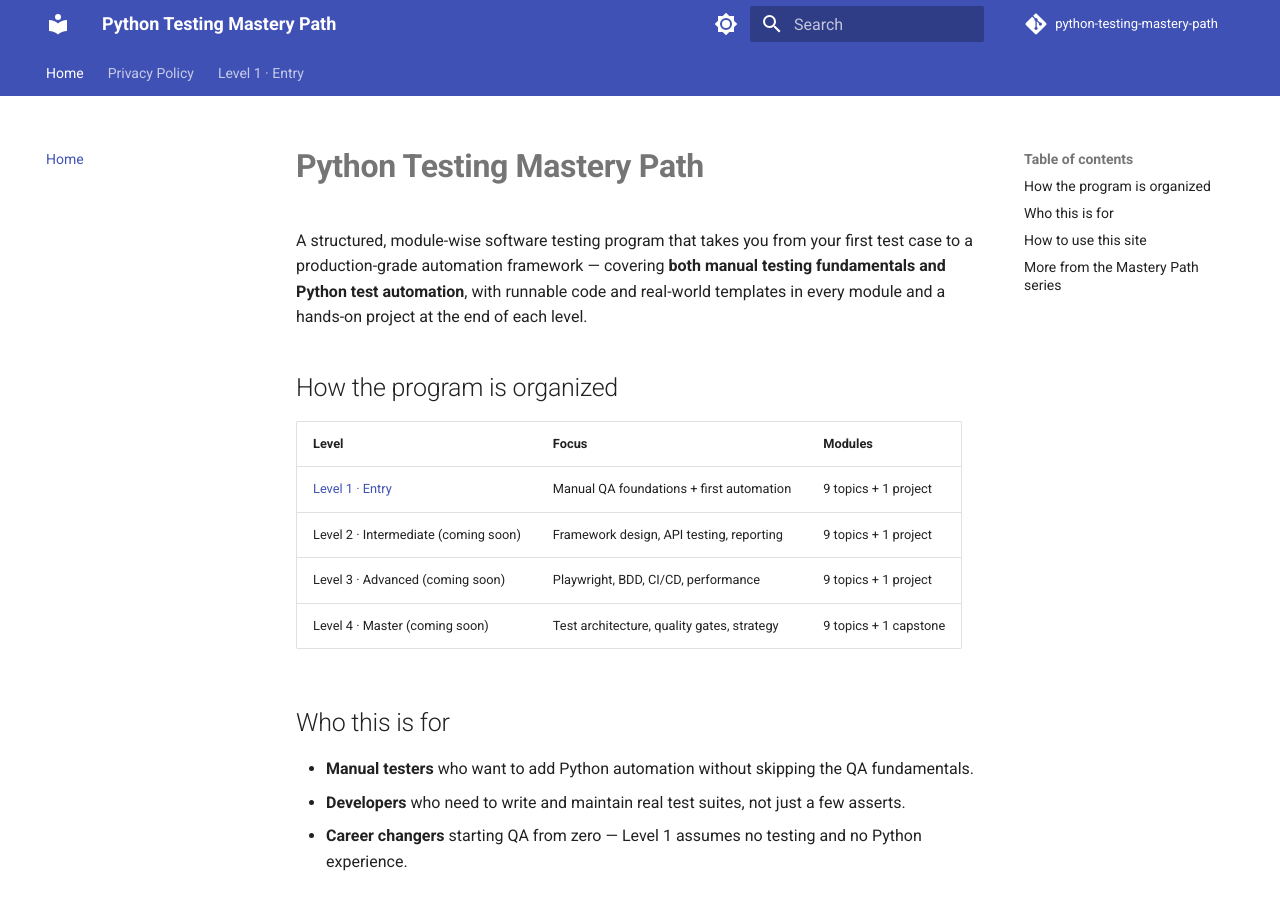
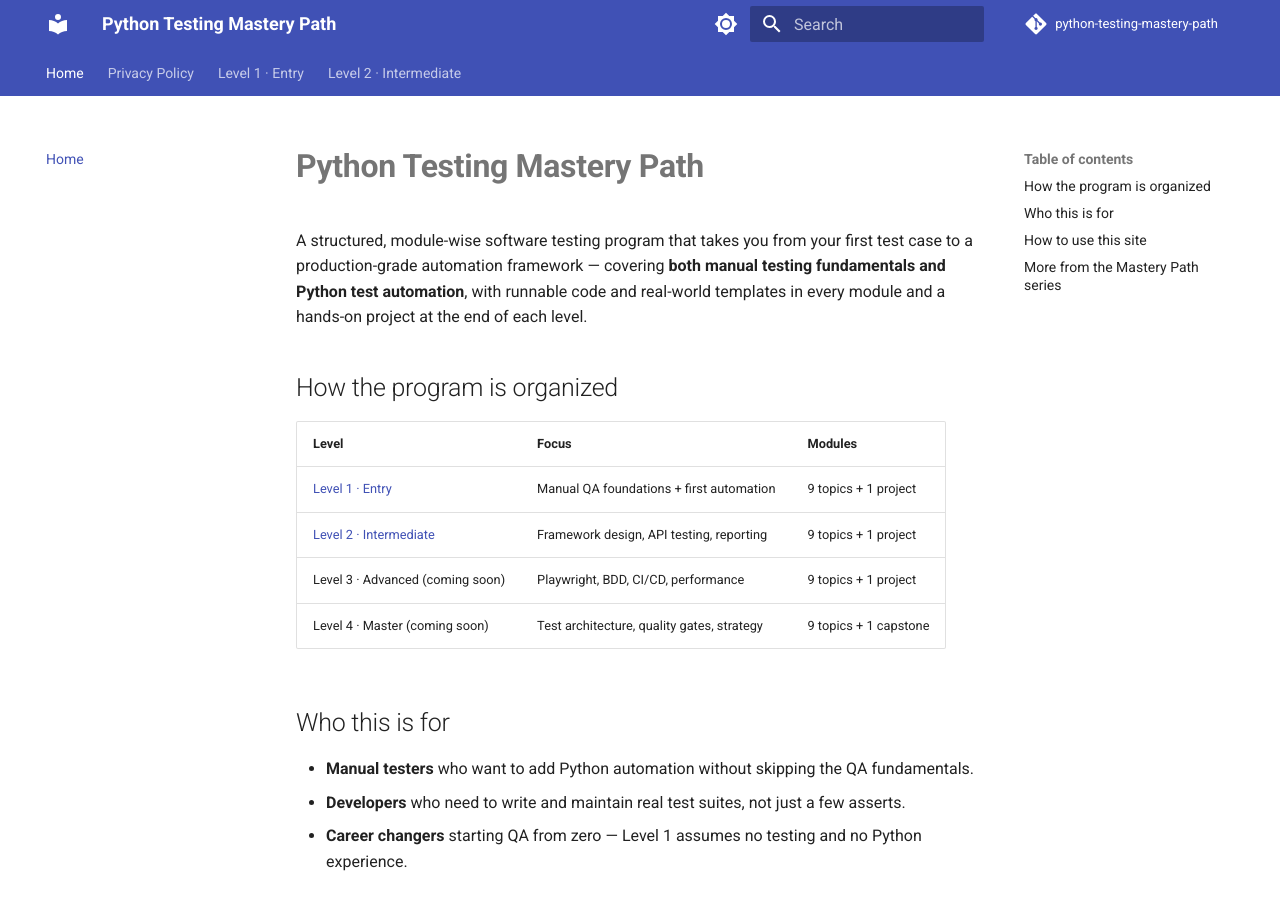
Before and after one commit to SIGILIPELLI/python-testing-skillmastery, an MkDocs documentation site: the page built from docs/index.md, in a window 1280 px wide and 900 px high. Built offline with MkDocs 1.6.1 and Material for MkDocs 9.7.7, drawn with Linux system fonts in a browser that asks for light colours; comment, search, counter and statistics services are not loaded; part of the change alters nothing that is shown.

Commit message:
Restore finished level(s) to nav/sitemap/homepage
Real content is now written for this level; lifting the interim
AdSense thin-content exclusion put in place while it was still stubs.

Co-Authored-By: Claude Opus 5 <noreply@anthropic.com>

```diff
--- a/docs/index.md
+++ b/docs/index.md
@@ -16,7 +16,7 @@ level.
 | Level | Focus | Modules |
 |-------|-------|---------|
 | [Level 1 · Entry](level-1/index.md) | Manual QA foundations + first automation | 9 topics + 1 project |
-| Level 2 · Intermediate (coming soon) | Framework design, API testing, reporting | 9 topics + 1 project |
+| [Level 2 · Intermediate](level-2/index.md) | Framework design, API testing, reporting | 9 topics + 1 project |
 | Level 3 · Advanced (coming soon) | Playwright, BDD, CI/CD, performance | 9 topics + 1 project |
 | Level 4 · Master (coming soon) | Test architecture, quality gates, strategy | 9 topics + 1 capstone |
 
--- a/mkdocs.yml
+++ b/mkdocs.yml
@@ -62,8 +62,19 @@ nav:
       - "08 · pytest Fixtures & Parametrize": level-1/08-fixtures-parametrize.md
       - "09 · Selenium WebDriver Basics": level-1/09-selenium-basics.md
       - "10 · Project — Test Plan + Automated Suite": level-1/10-project-test-suite.md
+  - "Level 2 · Intermediate":
+      - Overview: level-2/index.md
+      - "01 · Page Object Model in Python": level-2/01-page-object-model.md
+      - "02 · Selenium Advanced": level-2/02-selenium-advanced.md
+      - "03 · API Testing with requests + pytest": level-2/03-api-testing.md
+      - "04 · Mocking with unittest.mock": level-2/04-mocking.md
+      - "05 · Test Data Management & Factories": level-2/05-test-data-management.md
+      - "06 · pytest Plugins & Configuration": level-2/06-pytest-config.md
+      - "07 · Reporting (pytest-html, Allure)": level-2/07-reporting.md
+      - "08 · Parallel Execution (pytest-xdist)": level-2/08-parallel-execution.md
+      - "09 · Cross-Browser Testing": level-2/09-cross-browser-testing.md
+      - "10 · Project — POM Framework with API Tests": level-2/10-project-pom-framework.md
 # --- auto-pruned stub levels (see AdSense low-value-content fix) ---
 exclude_docs: |
-  level-2/*.md
   level-3/*.md
   level-4/*.md
```
